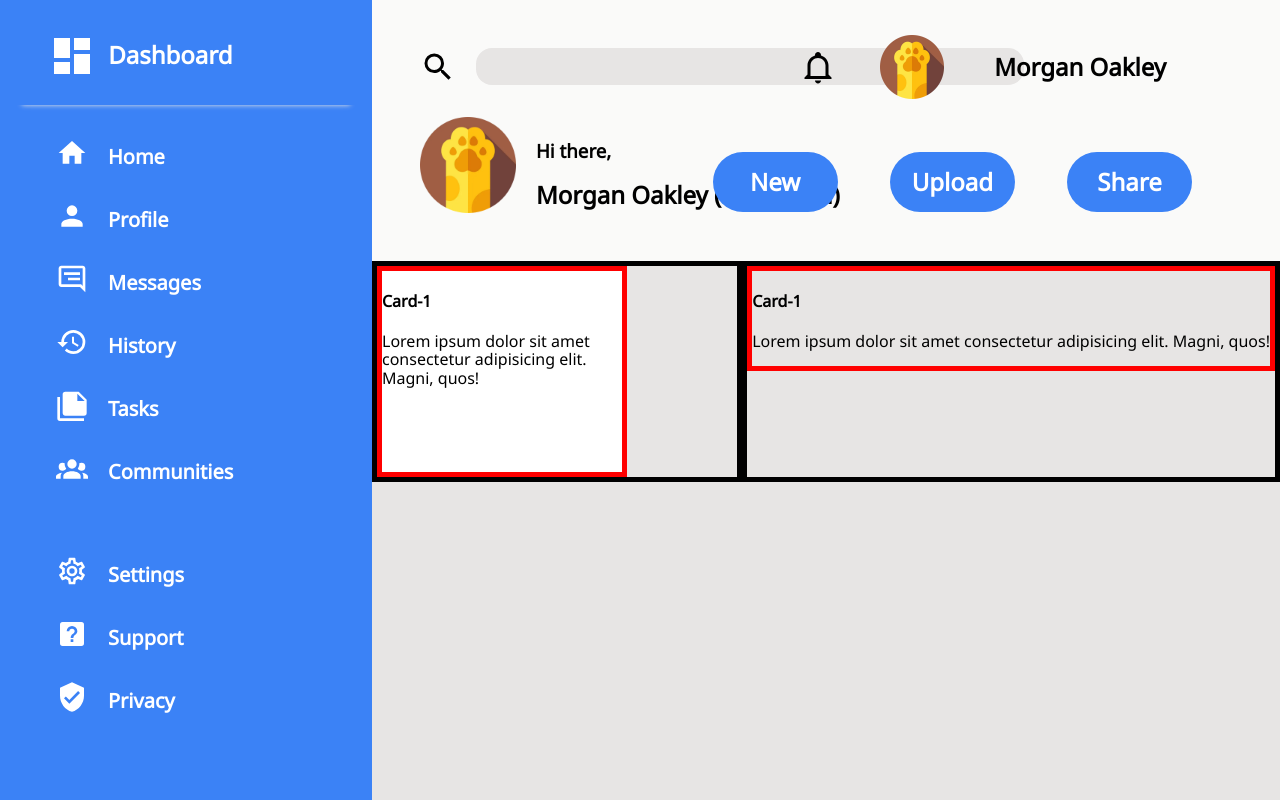
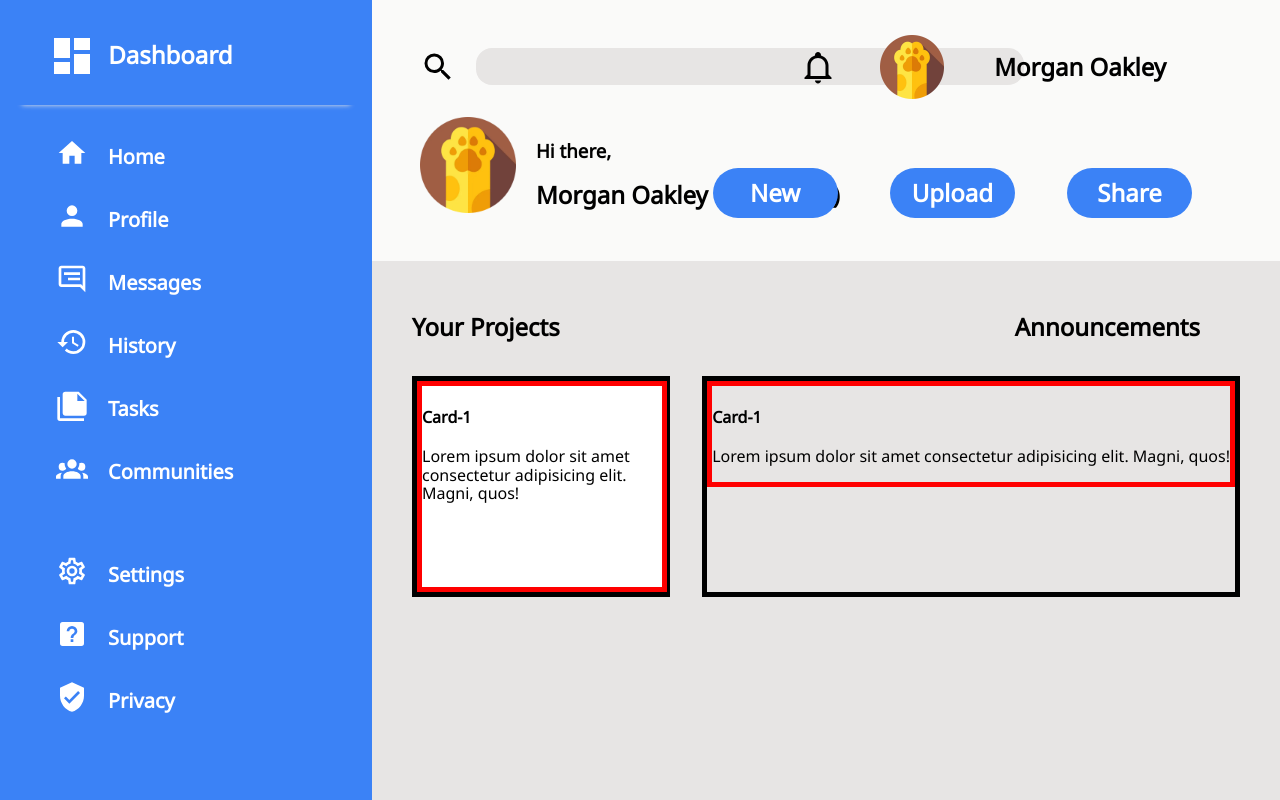
Before and after one commit to Jackie247/admin-dashboard, a website: page index.html in a window 1280 px wide. Drawn offline with nearby package versions, Linux system fonts and the light colour scheme.

Commit message:
add title for projects and annoucements

```diff
--- a/index.html
+++ b/index.html
@@ -103,6 +103,10 @@
         </div>
     </nav>
     <main>
+        <div class="titles">
+            <h2>Your Projects</h2>
+            <h2>Announcements</h2>
+        </div>
         <div class="container">
             <div class="article">
                 <div class="card">
@@ -110,6 +114,7 @@
                     <p>Lorem ipsum dolor sit amet consectetur adipisicing elit. Magni, quos!</p>
                 </div>
             </div>
+
             <div class="announcements">
                 <div class="card">
                     <h4>Card-1</h4>
--- a/style.css
+++ b/style.css
@@ -47,7 +47,7 @@ header{
 .buttons{
     position:absolute;
     right:4em;
-    top:8em;
+    top:9em;
 }
 .bot-strip>.buttons>button{
     background-color:var(--sidebar-bg);
@@ -55,7 +55,7 @@ header{
     border-radius:4em;
     color:#fff;
     width:125px;
-    height:60px;
+    height:50px;
     margin:1.5em;
 
 }
@@ -109,21 +109,33 @@ header{
     height:40px !important;
 }
 /* Main Content */
+.titles{
+    display:flex;
+    flex-flow:row;
+    justify-content: space-between;
+    padding-left: 2.5em;
+    padding-right:5em;
+    margin-top:2em;
+}
 .container{
     display:grid;
-    grid-template-columns: 4fr 1fr;
+    grid-template-columns: 2fr 1fr;
+    padding:1em 2.5em;
+}
+.container h2{
+    grid-row:1/2;
 }
 .article{
     display:grid;
-    grid-template-columns:repeat(auto-fit,minmax(150px,250px));
+    grid-template-columns:repeat(auto-fit,minmax(250px,300px));
     grid-column:1/3;
     gap:10px;
     border:5px solid black;
+    margin-right:2em;
 }
 .article .card{
     background-color: #fff;
     border:5px solid red;
-
 }
 .announcements{
     display:grid;
@@ -131,7 +143,6 @@ header{
     grid-column:3/4;
     border:5px solid black;
 }
-
 .announcements .card{
     border:5px solid red;
 }
```
